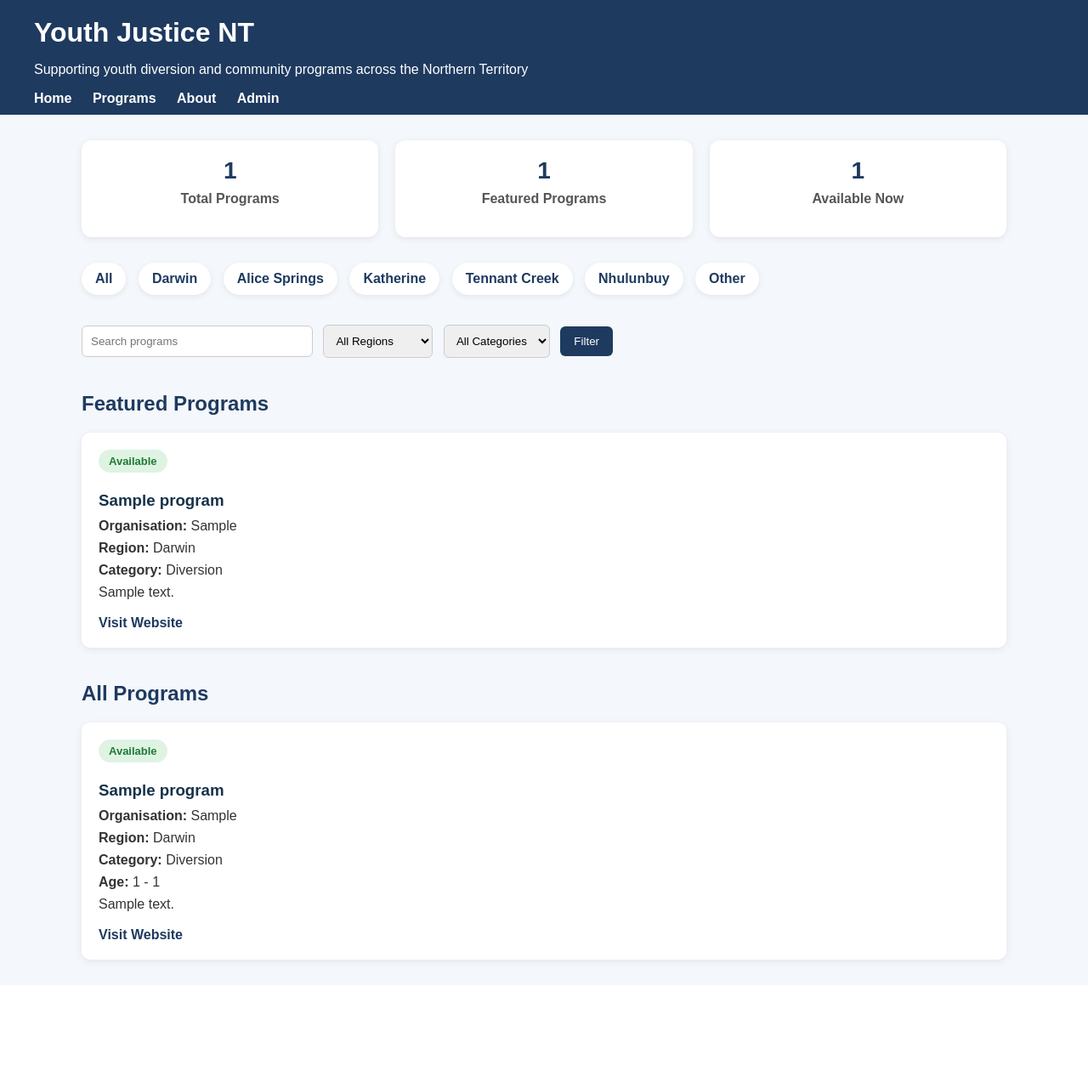
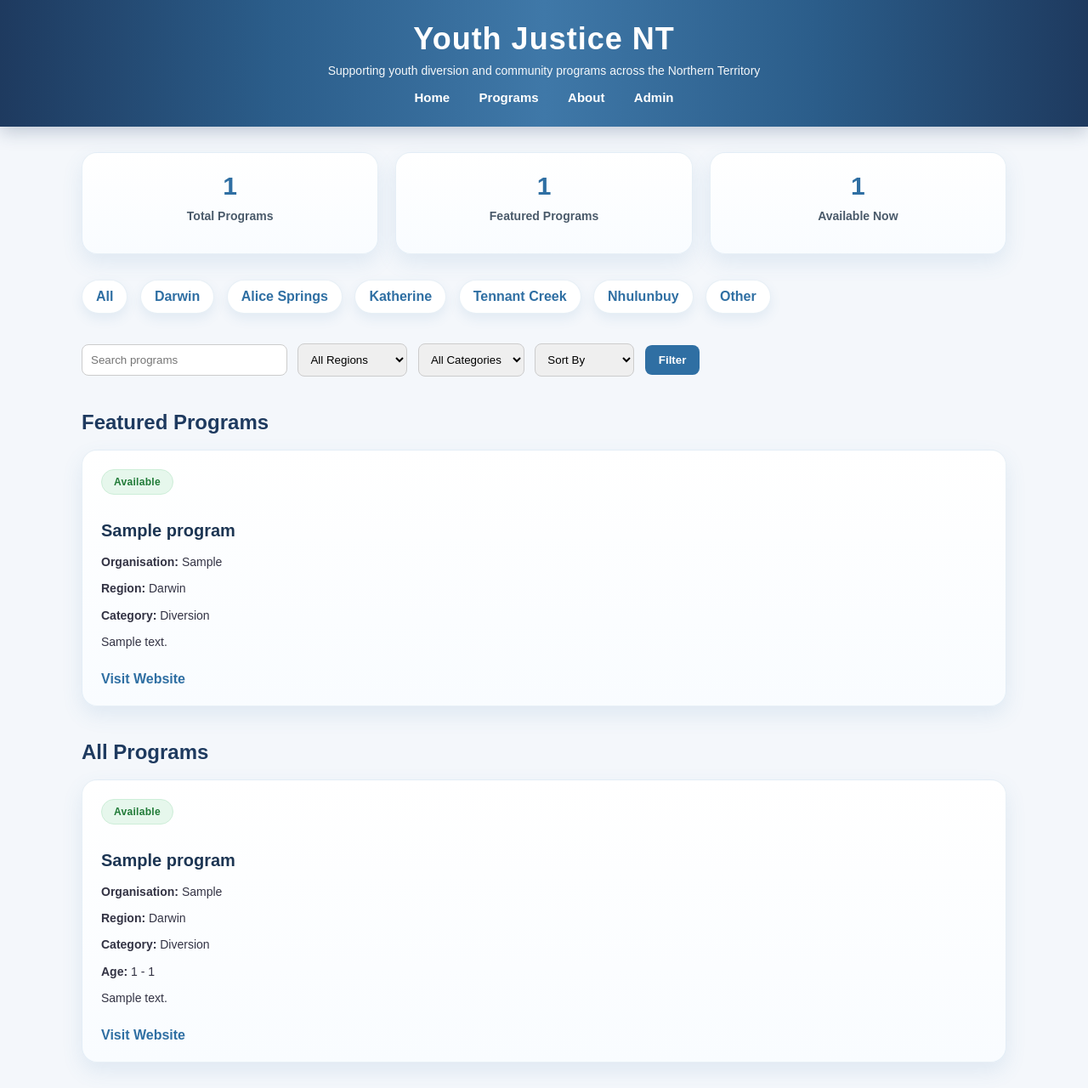
Before and after one commit to Gilbert-GB/Django-HIT237-Group5-S1-2026, a Django app: page / in a window 1280 px wide. Shown: the whole page at 85% size. Before the commit the page ends 1137 px from the top, so only its background shows below. Run offline with Django 5.2, Linux system fonts and the light colour scheme; tables that the repository leaves empty hold one stand-in row (values such as "Sample post").

Commit message:
Small Changes

```diff
--- a/youthjustice_app/templates/home.html
+++ b/youthjustice_app/templates/home.html
@@ -14,13 +14,30 @@
         }
 
         header {
-            background-color: #1e3a5f;
+            background: linear-gradient(
+                to right,
+                #1e3a5f 0%,
+                #2b5d8a 25%,
+                #3f78a8 50%,
+                #2b5d8a 75%,
+                #1e3a5f 100%
+            );
             color: white;
-            padding: 20px 40px 10px 40px;
+            padding: 25px 0;
+            text-align: center;
+            box-shadow: 0 6px 20px rgba(30, 58, 95, 0.25);
         }
 
         header h1 {
             margin: 0;
+            font-size: 36px;
+            letter-spacing: 1px;
+        }
+
+        header p {
+            margin-top: 8px;
+            font-size: 14px;
+            opacity: 0.95;
         }
 
         .navbar {
@@ -29,10 +46,11 @@
 
         .navbar a {
             display: inline-block;
-    margin-right: 20px;
+            margin: 0 15px;
             color: white;
             text-decoration: none;
             font-weight: bold;
+            font-size: 15px;
         }
 
         .navbar a:hover {
@@ -52,23 +70,25 @@
         }
 
         .stat-card {
-            background-color: white;
-            padding: 20px;
-            border-radius: 12px;
-            box-shadow: 0 2px 8px rgba(0, 0, 0, 0.08);
+            background: linear-gradient(180deg, #ffffff, #f9fcff);
+            padding: 22px;
+            border-radius: 18px;
+            box-shadow: 0 10px 24px rgba(70, 130, 180, 0.12);
+            border: 1px solid rgba(70, 130, 180, 0.12);
             text-align: center;
         }
 
         .stat-card h3 {
             margin: 0;
-            font-size: 28px;
-            color: #1e3a5f;
+            font-size: 30px;
+            color: #2f6fa3;
         }
 
         .stat-card p {
-            margin-top: 8px;
-            color: #555;
-            font-weight: bold;
+            margin-top: 10px;
+            color: #4a5a6a;
+            font-weight: 600;
+            font-size: 14px;
         }
 
         .region-links {
@@ -80,16 +100,17 @@
             margin-right: 10px;
             margin-bottom: 10px;
             padding: 10px 16px;
-            background-color: white;
-            color: #1e3a5f;
+            background: white;
+            color: #2f6fa3;
             text-decoration: none;
-            border-radius: 20px;
-            box-shadow: 0 2px 6px rgba(0, 0, 0, 0.08);
-            font-weight: bold;
+            border-radius: 999px;
+            box-shadow: 0 6px 14px rgba(70, 130, 180, 0.10);
+            border: 1px solid rgba(70, 130, 180, 0.12);
+            font-weight: 600;
         }
 
         .region-links a:hover {
-            background-color: #e8eef7;
+            background-color: #eef7fd;
         }
 
         .search-box {
@@ -98,96 +119,122 @@
 
         .search-box input[type="text"] {
             padding: 10px;
-            width: 250px;
+            width: 220px;
             border: 1px solid #ccc;
-            border-radius: 6px;
+            border-radius: 8px;
         }
 
         .search-box select {
             padding: 10px;
             border: 1px solid #ccc;
-            border-radius: 6px;
+            border-radius: 8px;
             margin-left: 8px;
         }
 
         .search-box button {
             padding: 10px 16px;
             border: none;
-            background-color: #1e3a5f;
+            background-color: #2f6fa3;
             color: white;
-            border-radius: 6px;
+            border-radius: 8px;
             cursor: pointer;
             margin-left: 8px;
+            font-weight: 600;
+        }
+
+        .search-box button:hover {
+            background-color: #1f5c8e;
         }
 
         h2 {
             color: #1e3a5f;
             margin-top: 40px;
+            margin-bottom: 18px;
         }
 
         .program-grid {
             display: grid;
-            grid-template-columns: repeat(auto-fit, minmax(250px, 1fr));
-            gap: 20px;
+            grid-template-columns: repeat(auto-fit, minmax(260px, 1fr));
+            gap: 22px;
         }
 
         .program-card {
-            background-color: white;
-            padding: 20px;
-            border-radius: 10px;
-            box-shadow: 0 2px 8px rgba(0, 0, 0, 0.08);
+            background: linear-gradient(180deg, #ffffff, #f9fcff);
+            padding: 22px;
+            border-radius: 18px;
+            box-shadow: 0 10px 24px rgba(70, 130, 180, 0.12);
+            border: 1px solid rgba(70, 130, 180, 0.12);
+            transition: transform 0.2s ease, box-shadow 0.2s ease;
+        }
+
+        .program-card:hover {
+            transform: translateY(-4px);
+            box-shadow: 0 14px 30px rgba(70, 130, 180, 0.18);
         }
 
         .program-card h3 {
             margin-top: 0;
-            margin-bottom: 10px;
+            margin-bottom: 12px;
+            font-size: 20px;
+            line-height: 1.4;
         }
 
         .program-card h3 a {
             text-decoration: none;
-            color: #16324a;
+            color: #1c3553;
         }
 
         .program-card h3 a:hover {
-            text-decoration: underline;
+            color: #4682B4;
         }
 
         .program-card p {
-            margin: 8px 0;
-            color: #333;
+            margin: 9px 0;
+            color: #334;
+            line-height: 1.6;
+            font-size: 14px;
         }
 
         .program-card a {
             display: inline-block;
-            margin-top: 10px;
+            margin-top: 14px;
             text-decoration: none;
-            color: #1e3a5f;
-            font-weight: bold;
+            color: #2f6fa3;
+            font-weight: 600;
+        }
+
+        .program-card a:hover {
+            color: #1c3553;
         }
 
         .status-badge {
             display: inline-block;
-            padding: 6px 12px;
-            border-radius: 20px;
-            font-size: 13px;
-            font-weight: bold;
-            margin-bottom: 12px;
+            padding: 7px 14px;
+            border-radius: 999px;
+            font-size: 12px;
+            font-weight: 700;
+            margin-bottom: 14px;
+            letter-spacing: 0.3px;
         }
 
         .available {
-            background-color: #dff3e3;
+            background-color: #e6f7ec;
             color: #1f7a36;
+            border: 1px solid #cdeed8;
         }
 
         .unavailable {
-            background-color: #f8d7da;
+            background-color: #fdeced;
             color: #a12634;
+            border: 1px solid #f7cfd4;
         }
 
         .empty-message {
             background: white;
-            padding: 15px;
-            border-radius: 8px;
+            padding: 18px;
+            border-radius: 14px;
+            box-shadow: 0 8px 18px rgba(70, 130, 180, 0.08);
+            border: 1px solid rgba(70, 130, 180, 0.10);
         }
     </style>
 </head>
@@ -198,7 +245,6 @@
         <h1>Youth Justice NT</h1>
         <p>Supporting youth diversion and community programs across the Northern Territory</p>
 
-    <!-- navigation bar -->
         <div class="navbar">
             <a href="{% url 'home' %}">Home</a>
             <a href="{% url 'home' %}">Programs</a>
@@ -234,8 +280,8 @@
             {% endfor %}
         </div>
 
+        <!-- search and filter form -->
         <div class="search-box">
-            <!-- search and filter form -->
             <form method="GET">
                 <input type="text" name="search" placeholder="Search programs" value="{{ search_query }}">
 
@@ -257,6 +303,12 @@
                     {% endfor %}
                 </select>
 
+                <select name="sort">
+                    <option value="">Sort By</option>
+                    <option value="name_asc" {% if selected_sort == "name_asc" %}selected{% endif %}>Name A to Z</option>
+                    <option value="name_desc" {% if selected_sort == "name_desc" %}selected{% endif %}>Name Z to A</option>
+                </select>
+
                 <button type="submit">Filter</button>
             </form>
         </div>
@@ -266,7 +318,6 @@
         <div class="program-grid">
             {% for program in featured_programs %}
                 <div class="program-card">
-                    <!-- showing availability status -->
                     {% if program.is_available %}
                         <span class="status-badge available">Available</span>
                     {% else %}
```
Also changed, not shown: youthjustice_app/templates/about.html (+52 -23 lines), youthjustice_app/templates/program_detail.html (+74 -39 lines), youthjustice_app/views.py (line endings or trailing spaces). Lines whose indentation alone changed are shown as unchanged.
